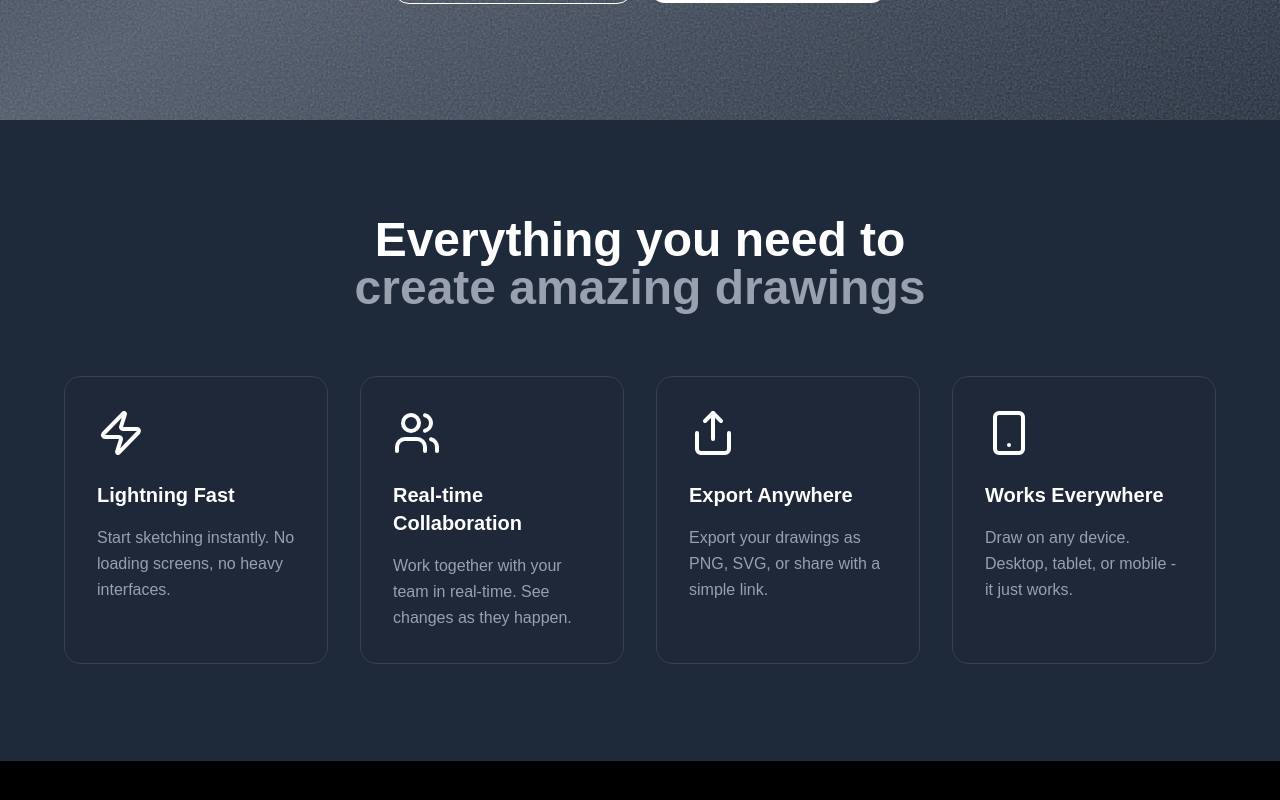
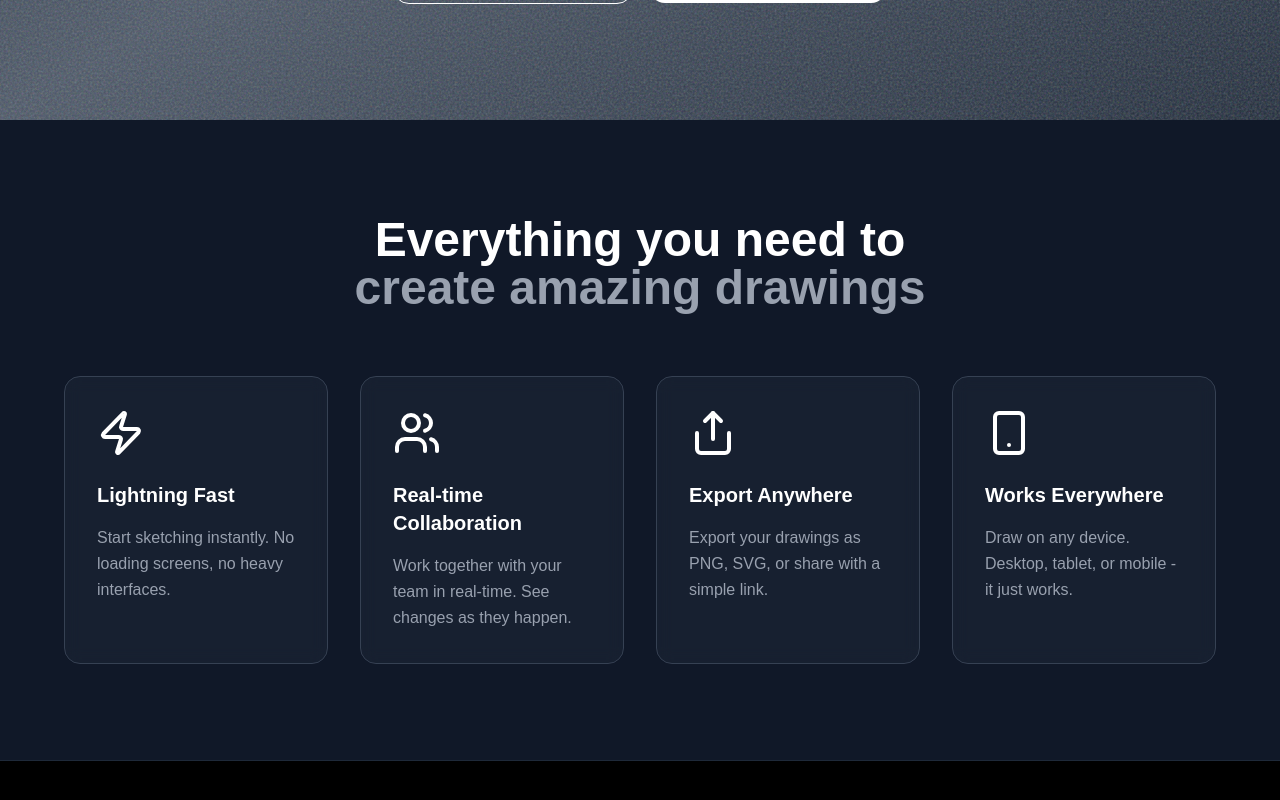
Before and after one commit to abhinavvv-chauhan/excalidraw, a Next.js app in the folder apps/excalidraw-frontend/: page / in a window 1280 px wide. Shown: the part 680-1480 px from the top of the page. Built offline with nearby package versions, Linux system fonts and the light colour scheme; no server answers.

Commit message:
Changed the select item icon

```diff
--- a/apps/excalidraw-frontend/components/Canvas.tsx
+++ b/apps/excalidraw-frontend/components/Canvas.tsx
@@ -1,7 +1,7 @@
 "use client";
 import { useEffect, useRef, useState } from "react";
 import { IconButton } from "./IconButton";
-import { Circle, Eraser, ArrowRight, Pencil, RectangleHorizontal, Triangle, Type, Hand, MousePointer2, Undo, Redo, Copy } from "lucide-react";
+import { Circle, Eraser, ArrowRight, Pencil, RectangleHorizontal, Triangle, Type, Hand, MousePointer, Undo, Redo, Copy } from "lucide-react";
 import { Game } from "@/draw/Game";
 
 export type Tool = "select" | "ellipse" | "rect" | "pencil" | "arrow" | "triangle" | "text" | "eraser" | "grab";
@@ -156,7 +156,7 @@ function Toolbar({selectedTool,setSelectedTool, onUndo, onRedo,canUndo, canRedo}
     return (
         <div className="fixed bottom-4 left-1/2 -translate-x-1/2 flex items-center justify-center bg-gray-800/70 backdrop-blur-sm border border-gray-700 rounded-xl p-2 shadow-lg">
             <div className="flex">
-                <IconButton onClick={() => setSelectedTool("select")} activated={selectedTool === "select"} icon={<MousePointer2 />} />
+                <IconButton onClick={() => setSelectedTool("select")} activated={selectedTool === "select"} icon={<MousePointer />} />
                 <IconButton onClick={() => setSelectedTool("grab")} activated={selectedTool === "grab"} icon={<Hand />} />
                 <IconButton onClick={() => setSelectedTool("pencil")} activated={selectedTool === "pencil"} icon={<Pencil />} />
                 <IconButton onClick={() => setSelectedTool("rect")} activated={selectedTool === "rect"} icon={<RectangleHorizontal />} />
--- a/apps/excalidraw-frontend/components/Features.tsx
+++ b/apps/excalidraw-frontend/components/Features.tsx
@@ -25,7 +25,7 @@ const Features = () => {
   ];
 
   return (
-    <section className="py-24 bg-black-900 px-6">
+    <section className="py-24 bg-gray-900 px-6">
       <div className="max-w-6xl mx-auto">
         <div className="text-center mb-16">
           <h2 className="text-4xl md:text-5xl font-bold text-white mb-6">
```
Also changed, not shown: package.json (+7 -1 lines), 1 other file (tests, documents, lock files or other folders).
